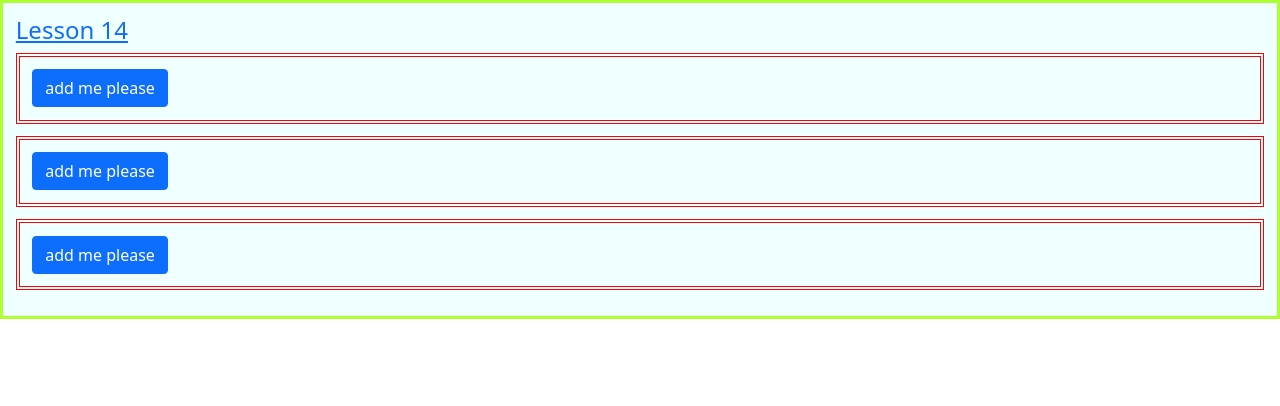
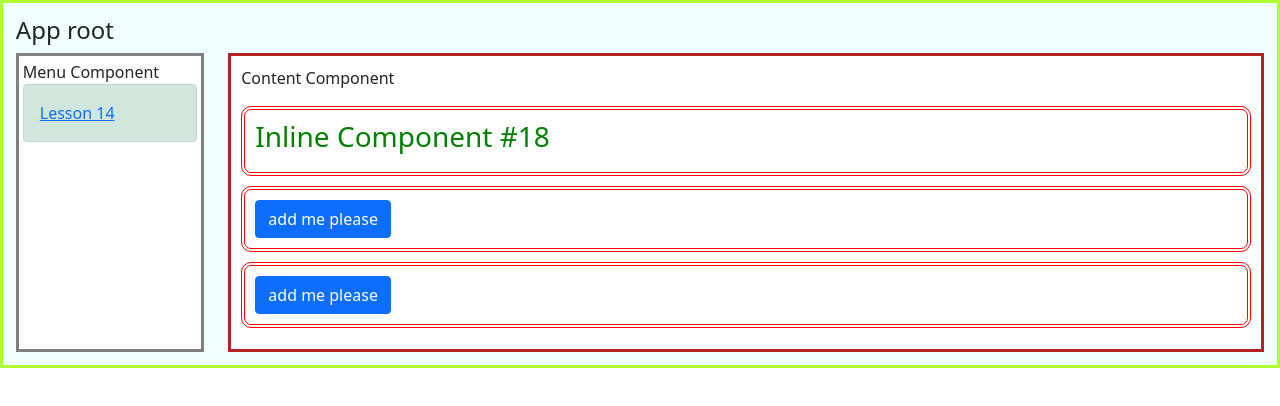
Before and after one commit to TrellixVulnTeam/angulardlakazdego_8Z72, an Angular app: page / in a window 1280 px wide. Shown: the top 406 px of the page. Built offline with nearby package versions, Linux system fonts and the light colour scheme.

Commit message:
aplication grid works correctly!

```diff
--- a/src/app/app.component.css
+++ b/src/app/app.component.css
@@ -3,23 +3,3 @@ body {
   padding: 1%;
   background-color: azure;
 }
-
-.component {
-  border: 4px double red;
-  padding: 1%;
-  margin-bottom: 1%;
-
-  /*display: flex; justify-content: space-around;*/
-}
-
-.container {
-  border: 4px double grey;
-  padding: 1%;
-  margin: 1% auto;
-  height: auto;
-}
-
-.sideBar{
-    height: 300px;
-    border: 2px solid blueviolet;
-}
--- a/src/app/app.component.html
+++ b/src/app/app.component.html
@@ -1,18 +1,19 @@
 <body>
-  <h4>
-    <a href="https://youtu.be/yBePD3zOd5I">Lesson 14 </a>
-  </h4>
-  <div class="">
-    <div class="component">
-      <button class="btn btn-primary">add me please</button>
+
+
+  <h4>App root</h4>
+
+  <div class="row">
+    <div class="col col-2">
+      <app-menu></app-menu>
     </div>
 
-    <div class="component">
-      <button class="btn btn-primary">add me please</button>
+    <div class="col ">
+      <app-content></app-content>
     </div>
 
-    <div class="component">
-      <button class="btn btn-primary">add me please</button>
-    </div>
+
   </div>
+
+
 </body>
--- /dev/null
+++ b/src/app/content/content.component.css
@@ -0,0 +1,13 @@
+body{
+    border: 3px solid firebrick;
+    padding: 1%;
+}
+
+.component {
+    border: 4px double red;
+    padding: 1%;
+    margin-bottom: 1%;
+    border-radius: 10px;
+
+    /*display: flex; justify-content: space-around;*/
+  }
--- /dev/null
+++ b/src/app/content/content.component.html
@@ -0,0 +1,17 @@
+<body>
+    <p>{{title }}</p>
+
+    <div class="">
+        <div class="component">
+         <app-inline></app-inline>
+        </div>
+
+        <div class="component">
+          <button class="btn btn-primary">add me please</button>
+        </div>
+
+        <div class="component">
+          <button class="btn btn-primary">add me please</button>
+        </div>
+      </div>
+</body>
--- /dev/null
+++ b/src/app/content/content.component.ts
@@ -0,0 +1,17 @@
+import { Component, OnInit } from '@angular/core';
+
+@Component({
+  selector: 'app-content',
+  templateUrl: './content.component.html',
+  styleUrls: ['./content.component.css']
+})
+export class ContentComponent implements OnInit {
+
+  title = 'Content Component';
+
+  constructor() { }
+
+  ngOnInit(): void {
+  }
+
+}
--- /dev/null
+++ b/src/app/content/inline/inline.component.ts
@@ -0,0 +1,17 @@
+import { Component, OnInit } from '@angular/core';
+
+@Component({
+  selector: 'app-inline',
+  template:`<h3>{{title }}</h3>`,
+  styles: ['h3{color: green}']
+})
+export class InlineComponent implements OnInit {
+
+  title = 'Inline Component #18';
+
+  constructor() { }
+
+  ngOnInit(): void {
+  }
+
+}
--- /dev/null
+++ b/src/app/menu/menu.component.css
@@ -0,0 +1,5 @@
+body{
+    border: 3px solid grey;
+    padding: 4px;
+    height: 100%;
+}
--- /dev/null
+++ b/src/app/menu/menu.component.html
@@ -0,0 +1,12 @@
+<body>
+    <div>
+        <span class="label label-primary">{{title }}</span>
+    </div>
+    <div class="alert alert-success" role="alert">
+        <span class="label label-success">
+            <a href="https://youtu.be/yBePD3zOd5I">Lesson 14 </a>
+        </span>
+    </div>
+
+
+</body>
--- /dev/null
+++ b/src/app/menu/menu.component.ts
@@ -0,0 +1,17 @@
+import { Component, OnInit } from '@angular/core';
+
+@Component({
+  selector: 'app-menu',
+  templateUrl: './menu.component.html',
+  styleUrls: ['./menu.component.css']
+})
+export class MenuComponent implements OnInit {
+
+  title = 'Menu Component';
+
+  constructor() { }
+
+  ngOnInit(): void {
+  }
+
+}
--- a/src/styles.css
+++ b/src/styles.css
@@ -1 +1,11 @@
 /* You can add global styles to this file, and also import other style files */
+
+
+
+  .container {
+    border: 4px double grey;
+    padding: 1%;
+    margin: 1% auto;
+    height: auto;
+
+  }
```
Also changed, not shown: src/app/app.module.ts (+7 -1 lines).
